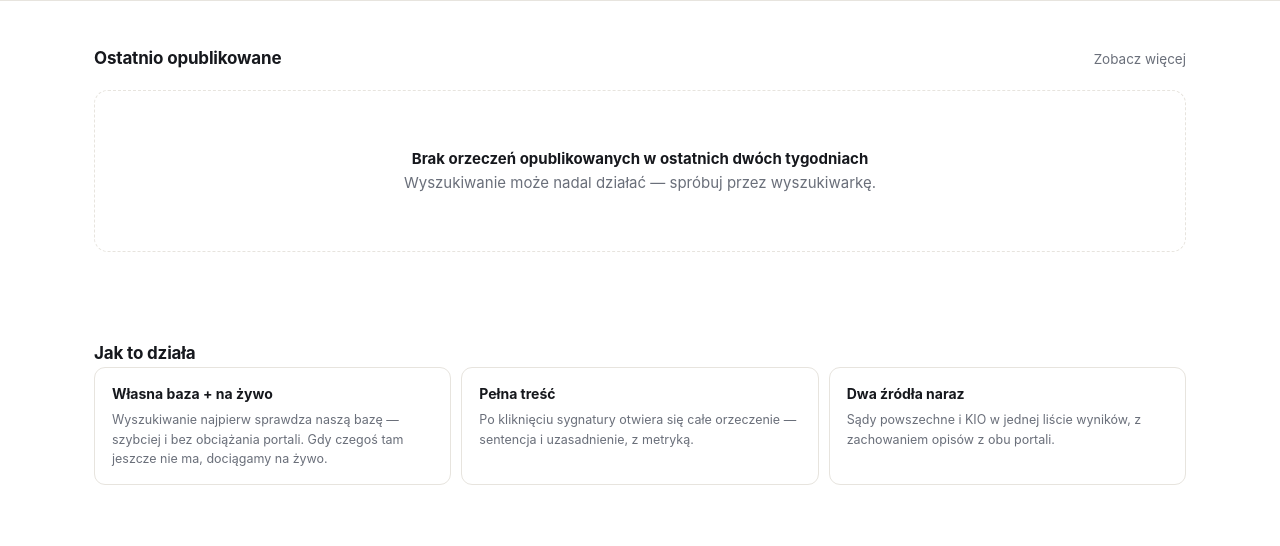
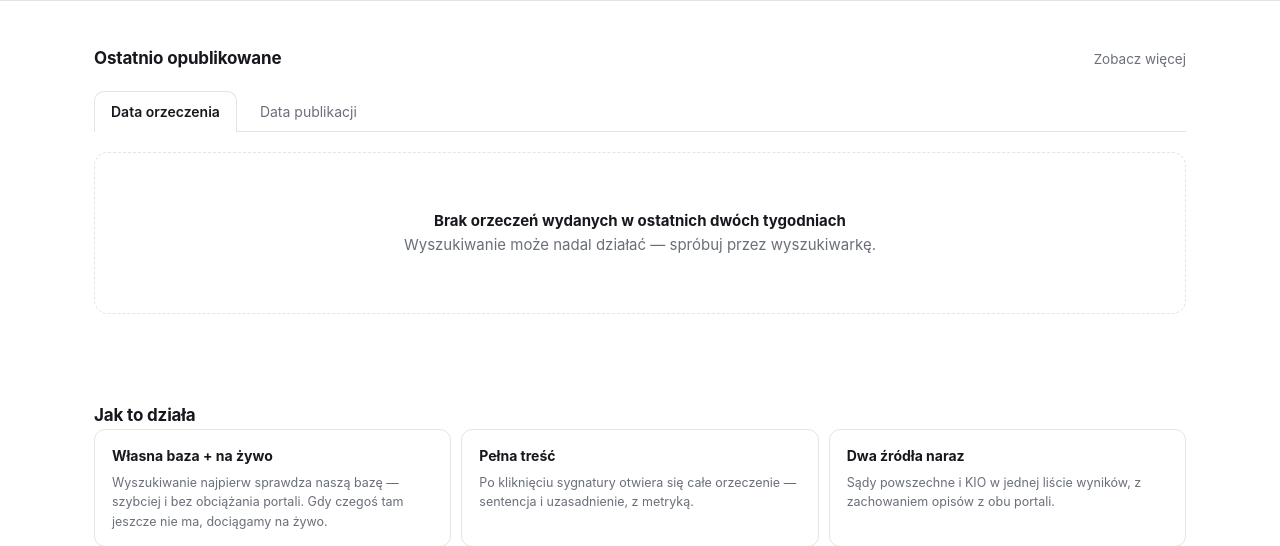
Before and after one commit to michalkotlarz-debug/Orzeczenia, a FastAPI app: page /?date_field=judgment in a window 1280 px wide. Shown: the part 553-1099 px from the top of the page. Run offline with FastAPI, Linux system fonts and the light colour scheme; data that the repository does not hold is empty; some libraries are stand-ins or nearby versions.

Commit message:
Dodaj filtry "data orzeczenia"/"data publikacji" w Ostatnio opublikowane
Strona glowna dostala parametr date_field (domyslnie "publication", jak
dotychczas) - przelacznik decyduje, po ktorej dacie liczone jest okno
"ostatnie 14 dni" dla sekcji "Ostatnio opublikowane".

Co-Authored-By: Claude Sonnet 5 <noreply@anthropic.com>

```diff
--- a/orzeczenia/web/app.py
+++ b/orzeczenia/web/app.py
@@ -196,14 +196,16 @@ def _search(query: Query, page: int, source: str,
 
 # ----------------------------------------------------------------------
 @app.get("/", response_class=HTMLResponse)
-def home(request: Request):
+def home(request: Request, date_field: str = "publication"):
+    date_field = date_field if date_field in ("judgment", "publication") else "publication"
     store = get_store()
     since = (date.today() - timedelta(days=NOWE_LOOKBACK_DAYS)).isoformat()
-    latest_rows = (store.latest(limit=8, since=since, date_field="publication")
+    latest_rows = (store.latest(limit=8, since=since, date_field=date_field)
                   if store else [])
     baza = store.count() if store else {}
     return templates.TemplateResponse(request, "home.html", {
-        "latest_rows": latest_rows, "baza": baza, "baza_razem": sum(baza.values())})
+        "latest_rows": latest_rows, "date_field": date_field,
+        "baza": baza, "baza_razem": sum(baza.values())})
 
 
 @app.get("/szukaj", response_class=HTMLResponse)
--- a/orzeczenia/web/templates/home.html
+++ b/orzeczenia/web/templates/home.html
@@ -21,11 +21,15 @@
     <h2>Ostatnio opublikowane</h2>
     <a class="more" href="/nowe">Zobacz więcej</a>
   </div>
+  <nav class="tabs">
+    <a class="tab {% if date_field == 'judgment' %}on{% endif %}" href="/?date_field=judgment">Data orzeczenia</a>
+    <a class="tab {% if date_field != 'judgment' %}on{% endif %}" href="/?date_field=publication">Data publikacji</a>
+  </nav>
   {% if latest_rows %}
   <div class="cards">{% for h in latest_rows %}{{ result_card(h) }}{% endfor %}</div>
   {% else %}
   <div class="empty">
-    <p><b>Brak orzeczeń opublikowanych w ostatnich dwóch tygodniach</b></p>
+    <p><b>Brak orzeczeń{% if date_field == 'judgment' %} wydanych{% else %} opublikowanych{% endif %} w ostatnich dwóch tygodniach</b></p>
     <p>Wyszukiwanie może nadal działać — spróbuj przez <a href="/szukaj">wyszukiwarkę</a>.</p>
   </div>
   {% endif %}
```
Also changed, not shown: tests/test_templates.py (+2 -1 lines).
